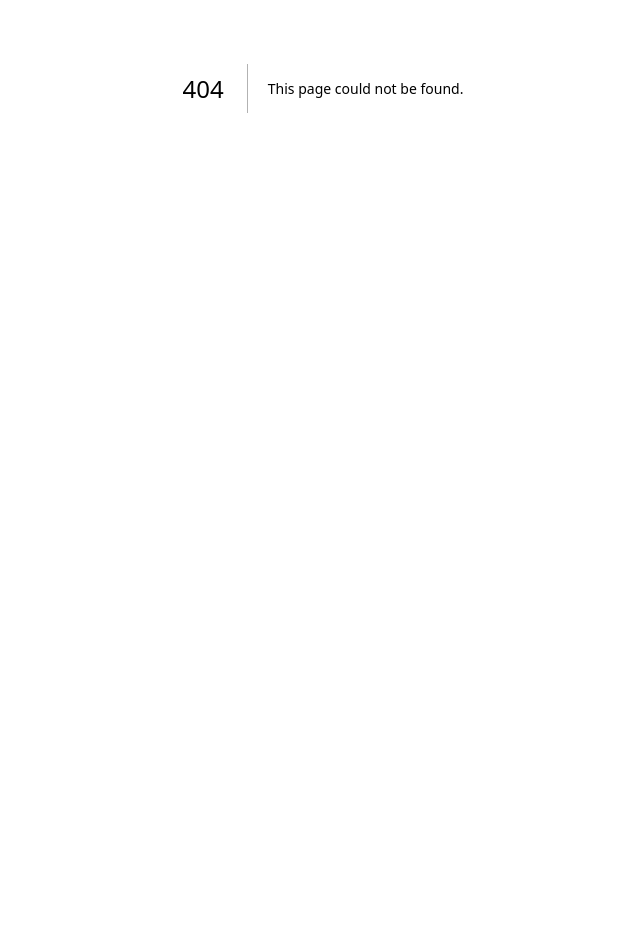
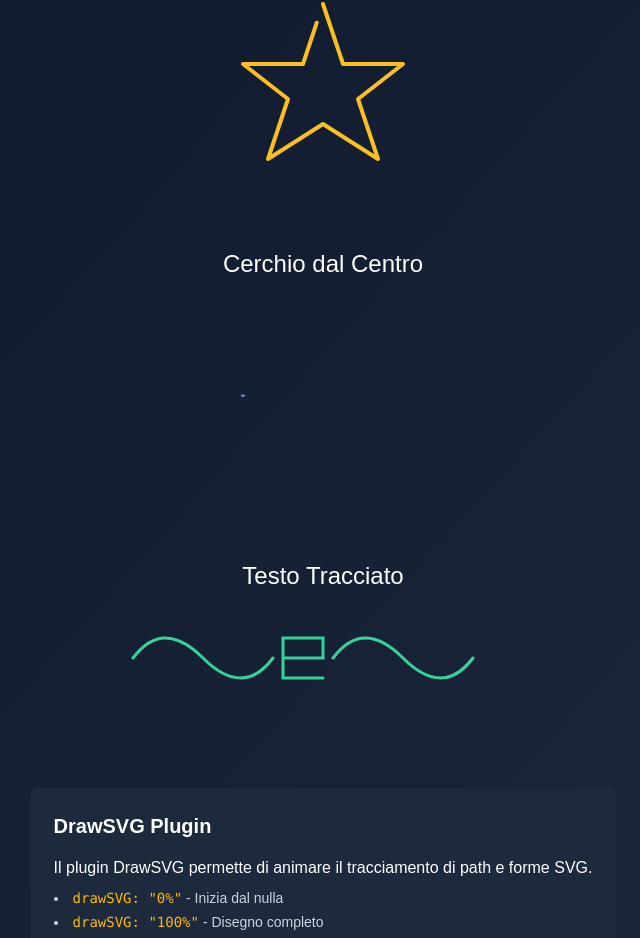
Before and after one commit to MrLolok/gsap-sandbox, a Next.js app: page /day12 in a window 1280 px wide. Before the commit this address had no page. Shown: the part 312-1250 px from the top of the page, without its empty margins (317-957 px from the left). Before the commit the page ends 800 px from the top, so only its background shows below. Built offline with nearby package versions, Linux system fonts and the light colour scheme.

Commit message:
feat(Day12): aggiunge pagina con esempi di animazioni usando DrawSVG

```diff
--- a/app/day11/page.tsx
+++ b/app/day11/page.tsx
@@ -7,7 +7,7 @@ import { ScrollToPlugin } from 'gsap/ScrollToPlugin';
 
 gsap.registerPlugin(ScrollToPlugin);
 
-export default function Day10Page() {
+export default function Day11Page() {
     const viewRef = useRef<HTMLDivElement>(null);
 
     useGSAP(() => {
--- /dev/null
+++ b/app/day12/page.tsx
@@ -0,0 +1,124 @@
+'use client';
+
+import { useGSAP } from '@gsap/react';
+import { gsap } from 'gsap';
+import { DrawSVGPlugin } from 'gsap/DrawSVGPlugin';
+
+gsap.registerPlugin(DrawSVGPlugin);
+
+export default function Day12Page() {
+    useGSAP(() => {
+        // Anima il disegno del path dall'inizio alla fine
+        gsap.from('#star-path', {
+            drawSVG: '0%',
+            duration: 2,
+            ease: 'power2.inOut',
+            repeat: -1,
+            yoyo: true,
+        });
+
+        // Anima il cerchio con un effetto diverso
+        gsap.from('#circle-path', {
+            drawSVG: '50% 50%',
+            duration: 2.5,
+            ease: 'power1.inOut',
+            repeat: -1,
+            yoyo: true,
+            delay: 0.5,
+        });
+
+        // Anima la scritta
+        gsap.from('#text-path', {
+            drawSVG: '0%',
+            duration: 3,
+            ease: 'none',
+            repeat: -1,
+            repeatDelay: 1,
+        });
+    }, []);
+
+    return (
+        <main className="flex min-h-screen w-full flex-col items-center justify-center py-32 px-8 gap-12 bg-linear-to-br from-slate-900 to-slate-800">
+            <h1 className="text-4xl font-bold text-white mb-8">
+                DrawSVG Plugin Demo
+            </h1>
+
+            <div className="flex flex-col gap-16">
+                {/* Stella */}
+                <div className="flex flex-col items-center gap-4">
+                    <h2 className="text-2xl text-white">Stella Animata</h2>
+                    <svg width="200" height="200" viewBox="0 0 200 200">
+                        <path
+                            id="star-path"
+                            d="M100,20 L120,80 L180,80 L135,115 L155,175 L100,140 L45,175 L65,115 L20,80 L80,80 Z"
+                            fill="none"
+                            stroke="#fbbf24"
+                            strokeWidth="4"
+                            strokeLinecap="round"
+                            strokeLinejoin="round"
+                        />
+                    </svg>
+                </div>
+
+                {/* Cerchio */}
+                <div className="flex flex-col items-center gap-4">
+                    <h2 className="text-2xl text-white">Cerchio dal Centro</h2>
+                    <svg width="200" height="200" viewBox="0 0 200 200">
+                        <circle
+                            id="circle-path"
+                            cx="100"
+                            cy="100"
+                            r="80"
+                            fill="none"
+                            stroke="#60a5fa"
+                            strokeWidth="4"
+                        />
+                    </svg>
+                </div>
+
+                {/* Scritta */}
+                <div className="flex flex-col items-center gap-4">
+                    <h2 className="text-2xl text-white">Testo Tracciato</h2>
+                    <svg width="400" height="100" viewBox="0 0 400 100">
+                        <path
+                            id="text-path"
+                            d="M 10 50 Q 40 10, 80 50 T 150 50 M 160 50 L 160 30 L 200 30 L 200 50 L 160 50 L 160 70 L 200 70 M 210 50 Q 240 10, 280 50 T 350 50"
+                            fill="none"
+                            stroke="#34d399"
+                            strokeWidth="3"
+                            strokeLinecap="round"
+                        />
+                    </svg>
+                </div>
+            </div>
+
+            <div className="mt-8 p-6 bg-slate-800 rounded-lg text-white max-w-2xl">
+                <h3 className="text-xl font-semibold mb-4">DrawSVG Plugin</h3>
+                <p className="mb-2">
+                    Il plugin DrawSVG permette di animare il tracciamento di
+                    path e forme SVG.
+                </p>
+                <ul className="list-disc list-inside space-y-1 text-sm text-slate-300">
+                    <li>
+                        <code className="text-amber-400">
+                            drawSVG: &quot;0%&quot;
+                        </code>{' '}
+                        - Inizia dal nulla
+                    </li>
+                    <li>
+                        <code className="text-amber-400">
+                            drawSVG: &quot;100%&quot;
+                        </code>{' '}
+                        - Disegno completo
+                    </li>
+                    <li>
+                        <code className="text-amber-400">
+                            drawSVG: &quot;50% 50%&quot;
+                        </code>{' '}
+                        - Inizia dal centro
+                    </li>
+                </ul>
+            </div>
+        </main>
+    );
+}
--- a/app/page.tsx
+++ b/app/page.tsx
@@ -3,11 +3,18 @@ import Link from 'next/link';
 export default function Home() {
     const days = [
         {
+            title: 'Day 12: DrawSVG',
+            description:
+                'Esempi di animazioni con DrawSVG per disegnare e animare tracciati SVG',
+            href: '/day12',
+            color: 'bg-lime-500 hover:bg-lime-600',
+        },
+        {
             title: 'Day 11: ScrollTo',
             description:
                 'Esempi di animazioni con ScrollTo per scrollare a sezioni specifiche della pagina',
             href: '/day11',
-            color: 'bg-yellow-500 hover:bg-yellow-600',
+            color: 'bg-blue-500 hover:bg-blue-600',
         },
         {
             title: 'Day 10: Text and ScrambleText',
```
